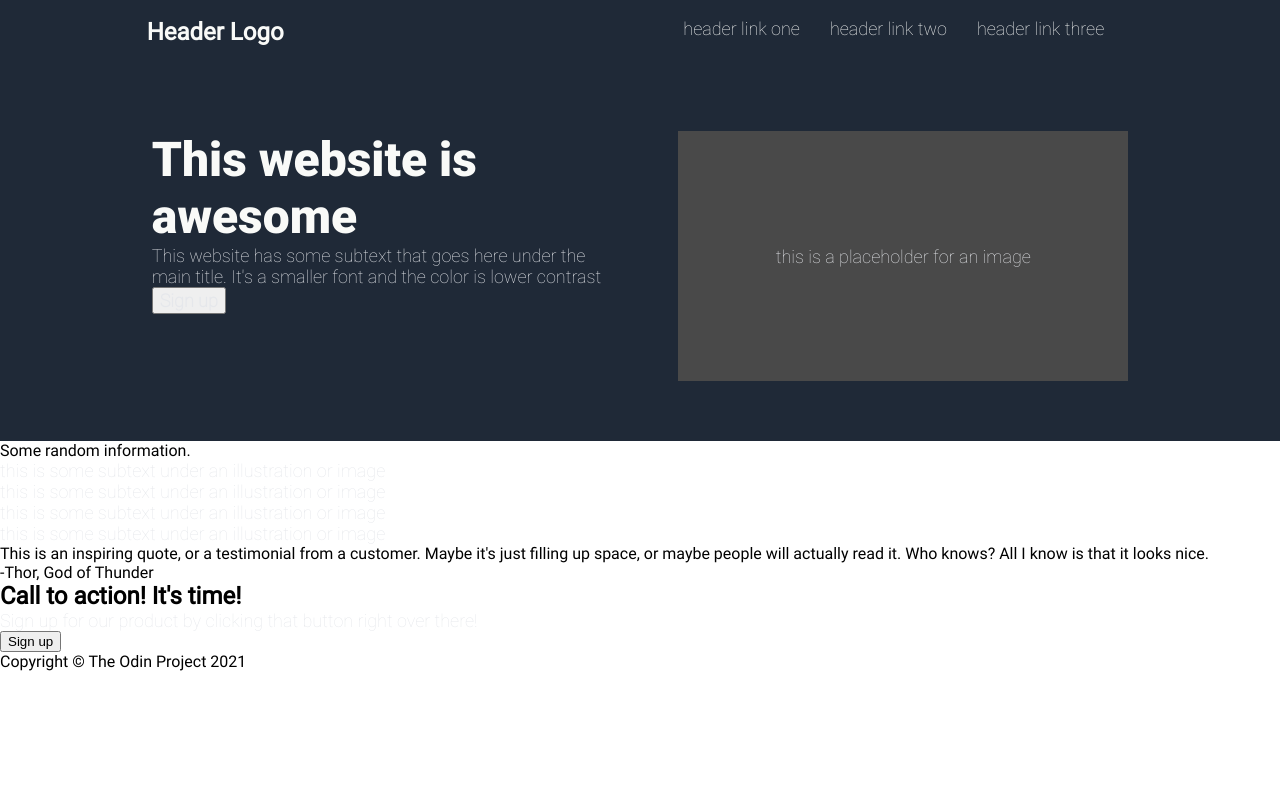
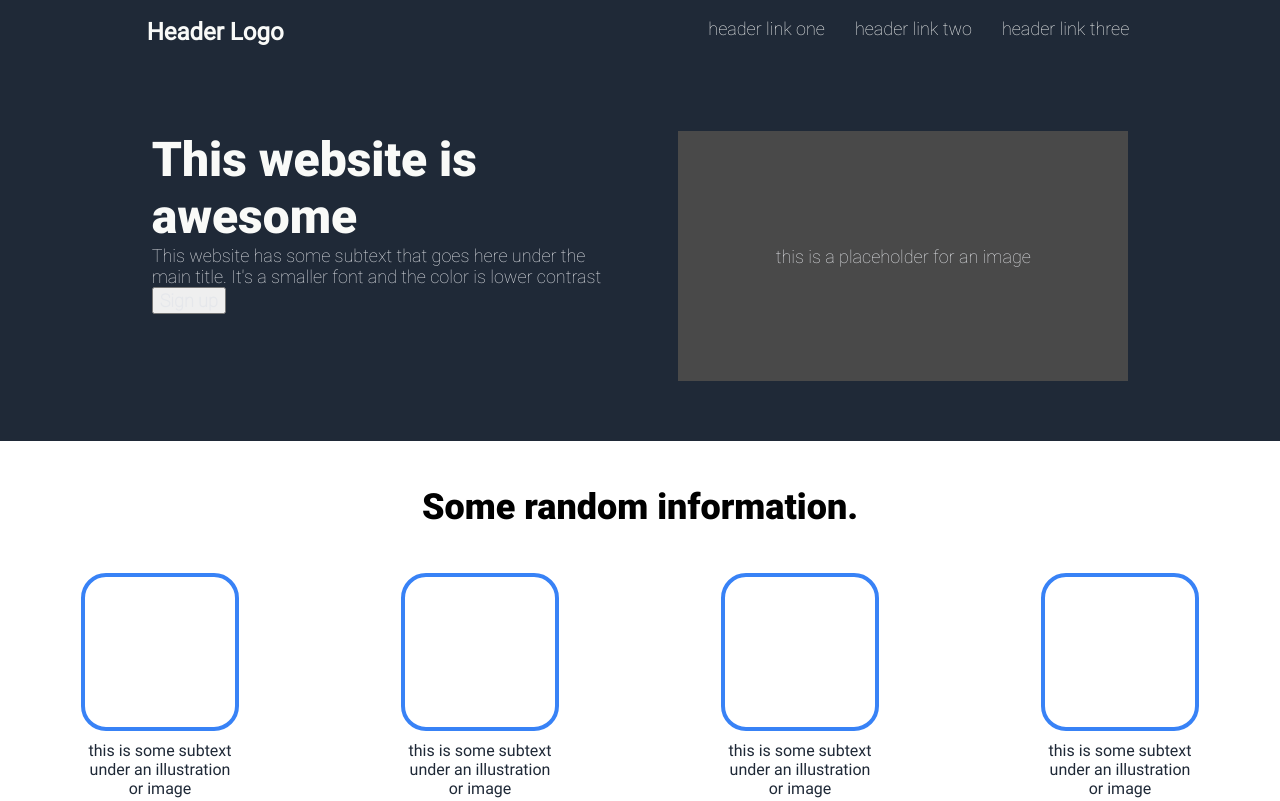
Before and after one commit to dingo964/odin-landing-page, a plain HTML site: page index.html in a window 1280 px wide. Shown: the top 801 px of the page. Drawn offline with Linux system fonts and the light colour scheme.

Commit message:
Add style to information images

```diff
--- a/index.html
+++ b/index.html
@@ -31,19 +31,19 @@
   <div class="information">
     <div class="card">
       <div class="information-image"></div>
-      <div class="secondary-text">this is some subtext under an illustration or image</div>
+      <div class="card-text">this is some subtext under an illustration or image</div>
     </div>
     <div class="card">
       <div class="information-image"></div>
-      <div class="secondary-text">this is some subtext under an illustration or image</div>
+      <div class="card-text">this is some subtext under an illustration or image</div>
     </div>
     <div class="card">
       <div class="information-image"></div>
-      <div class="secondary-text">this is some subtext under an illustration or image</div>
+      <div class="card-text">this is some subtext under an illustration or image</div>
     </div>
     <div class="card">
       <div class="information-image"></div>
-      <div class="secondary-text">this is some subtext under an illustration or image</div>
+      <div class="card-text">this is some subtext under an illustration or image</div>
     </div>
   </div>
 
--- a/style/style.css
+++ b/style/style.css
@@ -38,6 +38,7 @@ a {
     display: flex;
     flex-wrap: nowrap;
     justify-content: space-evenly;
+    gap: 25px;
 }
 
 .header-logo {
@@ -50,6 +51,7 @@ a {
   display: flex;
   gap: 30px;
   width: 450px;
+  margin-right: -25px;
 }
 
 .intro {
@@ -82,3 +84,40 @@ a {
   justify-content: center;
   align-items: center;
 }
+
+.information-header {
+  text-align: center;
+  font-size: 36px;
+  font-family: roboto-black;
+  margin: 45px;
+}
+
+.information {
+  display: flex;
+  justify-content: center;
+  gap: 120px;
+  flex-wrap: nowrap;
+  margin-bottom: 100px;
+}
+
+.card {
+  width: 200px;
+  display: flex;
+  flex-direction: column;
+  justify-content: center;
+  align-items: center;
+}
+
+.information-image {
+  width: 150px;
+  height: 150px;
+  border: 4px solid #3882F6;
+  margin-bottom: 10px;
+  border-radius: 25px;
+}
+
+.card-text {
+  text-align: center;
+  width: 150px;
+  color: #1F2937;
+}
```
